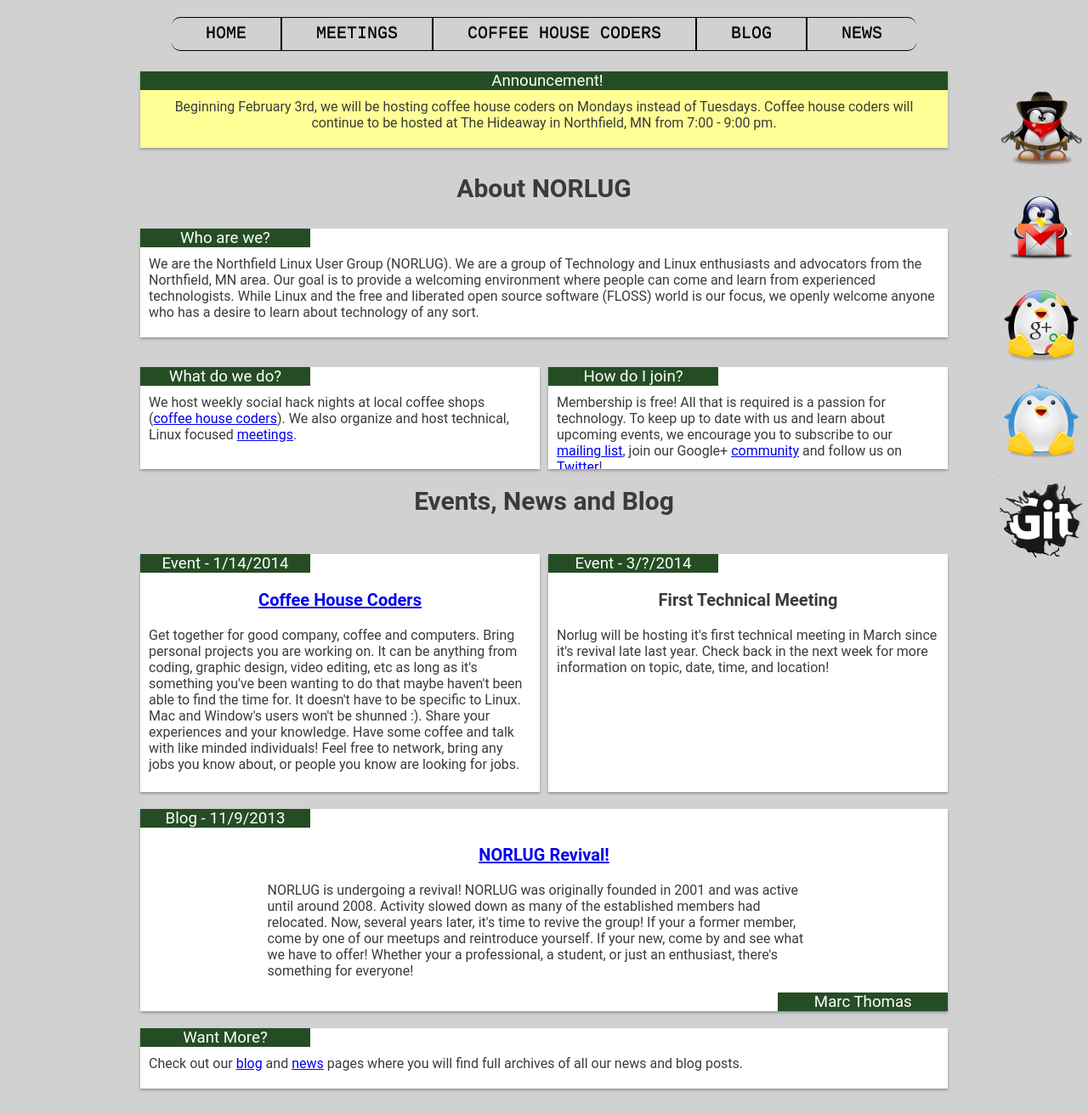
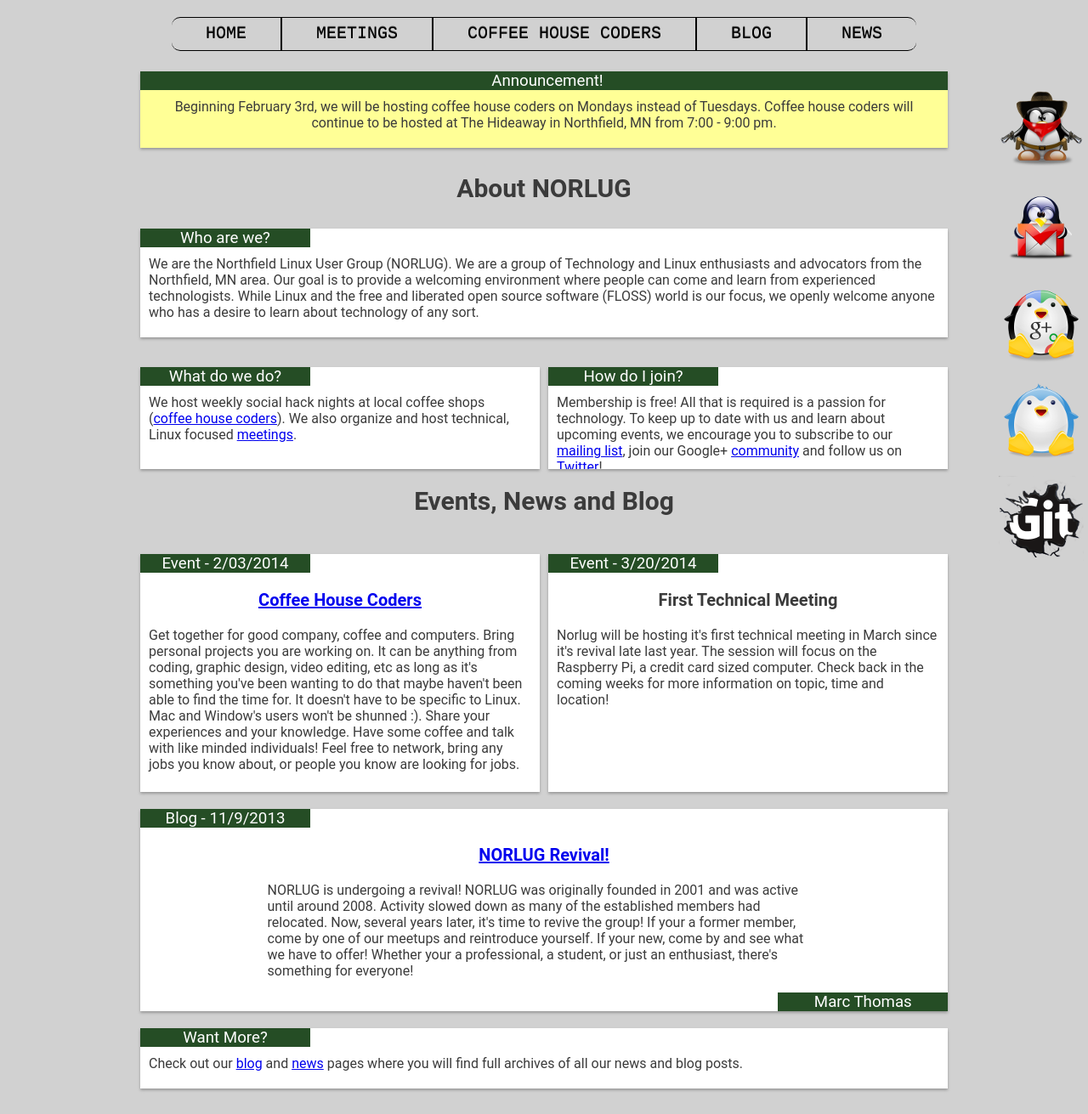
Before and after one commit to norlug/norlug.github.io, a Jekyll site: the page built from index.html, in a window 1280 px wide. Shown: the whole page at 85% size. Built offline with Jekyll 4.4.1, drawn with Linux system fonts in a browser that asks for light colours.

Commit message:
Updated event links and descriptions.

```diff
--- a/index.html
+++ b/index.html
@@ -27,18 +27,17 @@
 <p class="welcomePageHeaders">Events, News and Blog</p>
 
 <section class="card left large">
-        <h3 class="header left"> Event - 1/14/2014 </h3>
+        <h3 class="header left"> Event - 2/03/2014 </h3>
         <p class="content left">
-        <p class="welcomePageBlogTitle" ><a href = "https://plus.google.com/u/0/events/c7bm1rkd4gmhfmbevkc6rvi5vck?authkey=CMTcx4Dp37-VEQ" target="_blank">Coffee House Coders</a></p>
+        <p class="welcomePageBlogTitle" ><a href = "https://plus.google.com/u/0/events/c2q86pdid52fti4uvj03hiepphc" target="_blank">Coffee House Coders</a></p>
             Get together for good company, coffee and computers. Bring personal projects you are working on. It can be anything from coding, graphic design, video editing, etc as long as it's something you've been wanting to do that maybe haven't been able to find the time for. It doesn't have to be specific to Linux. Mac and Window's users won't be shunned :). Share your experiences and your knowledge. Have some coffee and talk with like minded individuals! Feel free to network, bring any jobs you know about, or people you know are looking for jobs.
 </section>
 
 <section class="card right large">
-        <h3 class="header left"> Event - 3/?/2014 </h3>
+        <h3 class="header left"> Event - 3/20/2014 </h3>
         <p class="content left">
         <p class="welcomePageBlogTitle" >First Technical Meeting</p>
-
-        Norlug will be hosting it's first technical meeting in March since it's revival late last year. Check back in the next week for more information on topic, date, time, and location!
+        Norlug will be hosting it's first technical meeting in March since it's revival late last year. The session will focus on the Raspberry Pi, a credit card sized computer. Check back in the coming weeks for more information on topic, time and location!
 </section>
 
 <section class="card">
```
